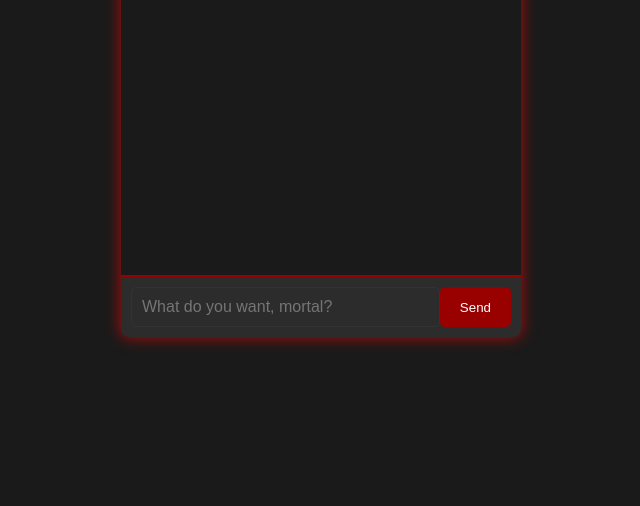
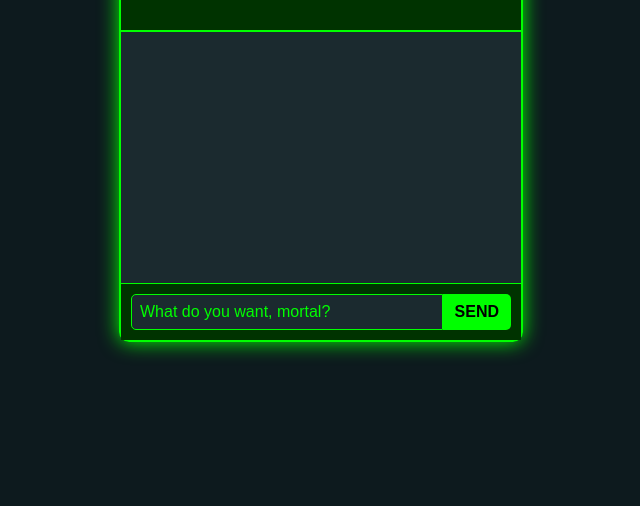
Before and after one commit to axelmas/BotXylaz, a plain HTML site: page index.html in a window 1280 px wide. Shown: the part 310-816 px from the top of the page, without its empty margins (319-959 px from the left). Drawn offline with nearby package versions, Linux system fonts and the light colour scheme.

Commit message:
Update style.css

```diff
--- a/style.css
+++ b/style.css
@@ -1,83 +1,123 @@
+/* General Body Styling */
 body {
-  background-color: #1a1a1a;
-  color: #f1f1f1;
-  font-family: "Courier New", Courier, monospace;
-}
-
-.container {
+    margin: 0;
+    padding: 0;
+    font-family: 'Courier New', monospace;  /* Monospace for a terminal-like font */
+    background-color: #0d1a1e;  /* Dark background to simulate a terminal */
+    color: #00ff00;  /* Green text color */
     display: flex;
     justify-content: center;
     align-items: center;
     height: 100vh;
+    overflow: hidden;  /* Hide any overflow from scrolling */
+}
+
+/* Chat Window */
+.container {
+    background: rgba(0, 0, 0, 0.8);  /* Darker container */
+    border: 2px solid #00ff00;  /* Green border */
+    border-radius: 10px;
+    width: 400px;
+    box-shadow: 0 0 20px #00ff00;  /* Green glowing shadow */
 }
 
 .chat-window {
-  width: 400px;
-  background-color: #2c2c2c;
-  border-radius: 8px;
-  box-shadow: 0 0 15px rgba(255, 0, 0, 0.7);
-  overflow: hidden;
+    display: flex;
+    flex-direction: column;
+    height: 500px;
 }
 
 .chat-header {
-  background-color: #900;
-  color: #fff;
-  padding: 15px;
+    background-color: #003300;  /* Dark green header */
     text-align: center;
+    padding: 10px;
+    font-size: 1.8rem;
+    color: #00ff00;
+    border-bottom: 2px solid #00ff00;
+    text-transform: uppercase;  /* All uppercase letters for a robotic feel */
+}
+
+.chat-history {
+    flex: 1;
+    padding: 10px;
+    overflow-y: auto;
+    background: #1b2a2f;  /* Slightly lighter dark background */
+    border-bottom: 1px solid #00ff00;  /* Green border for the chat history */
+    font-size: 1rem;
+    color: #00ff00;
+}
+
+.chat-input {
+    display: flex;
+    padding: 10px;
+    background-color: #003300;  /* Dark green input area */
+}
+
+.chat-input input {
+    flex: 1;
+    padding: 8px;
+    background-color: #1b2a2f;  /* Dark text box */
+    color: #00ff00;  /* Green text for input */
+    border: 1px solid #00ff00;  /* Green border */
+    border-radius: 5px 0 0 5px;
+    font-size: 1rem;
+    outline: none;  /* Remove default outline */
+}
+
+.chat-input input:focus {
+    background-color: #003300;  /* Dark green when focused */
+}
+
+.chat-input button {
+    padding: 8px 12px;
+    background-color: #00ff00;  /* Green button */
+    color: black;  /* Black text on the button */
+    border: none;
+    cursor: pointer;
+    border-radius: 0 5px 5px 0;
+    font-size: 1rem;
+    text-transform: uppercase;
     font-weight: bold;
 }
 
-.chat-history {
-  height: 300px;
-  overflow-y: auto;
-  padding: 10px;
-  background-color: #1a1a1a;
-  border-bottom: 1px solid #900;
+.chat-input button:hover {
+    background-color: #00cc00;  /* Slightly darker green on hover */
 }
 
+/* Message Styling */
 .user-message {
     text-align: right;
-  background-color: #4d4d4d;
-  color: #fff;
-  padding: 8px 12px;
+    color: #00ff00;  /* Green text for the user */
     margin: 5px 0;
-  border-radius: 15px 15px 0 15px;
+    font-family: 'Courier New', monospace;  /* Monospace for the user */
+    font-size: 1.1rem;
 }
 
 .ai-message {
     text-align: left;
-  background-color: #900;
-  color: #fff;
-  padding: 8px 12px;
+    color: #00ff00;  /* Green text for Xylaz's message */
     margin: 5px 0;
-  border-radius: 15px 15px 15px 0;
+    font-family: 'Courier New', monospace;  /* Monospace for the AI */
+    font-size: 1.1rem;
 }
 
-.chat-input {
-  display: flex;
-  border-top: 1px solid #900;
-  padding: 10px;
+@keyframes fadeIn {
+    from { opacity: 0; transform: translateY(10px); }
+    to { opacity: 1; transform: translateY(0); }
 }
 
-#prompt {
-  flex: 1;
-  padding: 10px;
-  font-size: 16px;
-  border: 1px solid #333;
-  border-radius: 5px;
-  background-color: #2c2c2c;
-  color: #fff;
+.ai-message, .user-message {
+    animation: fadeIn 0.5s ease-in-out;
 }
 
-#submit-btn {
-  padding: 10px 20px;
-  background-color: #900;
-  color: #fff;
-  border: none;
-  border-radius: 5px;
-  cursor: pointer;
+/* Adding a terminal blinking effect to the input */
+.chat-input input::placeholder {
+    color: #00ff00;
+    animation: blink 1s step-end infinite;
 }
 
-#submit-btn:hover {
-  background-color: #700;
+@keyframes blink {
+    50% {
+        opacity: 0;
     }
+}
```
Lines whose indentation alone changed are shown as unchanged.
